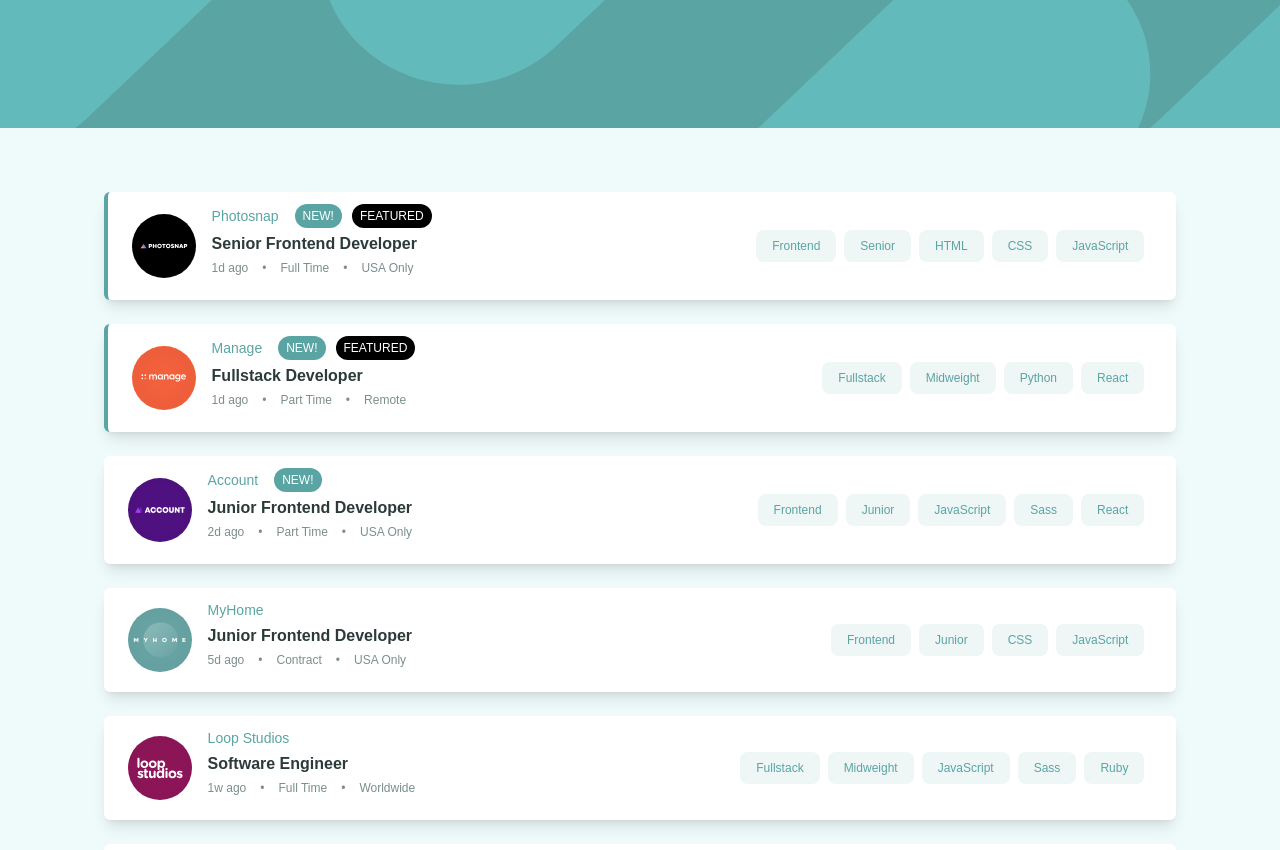
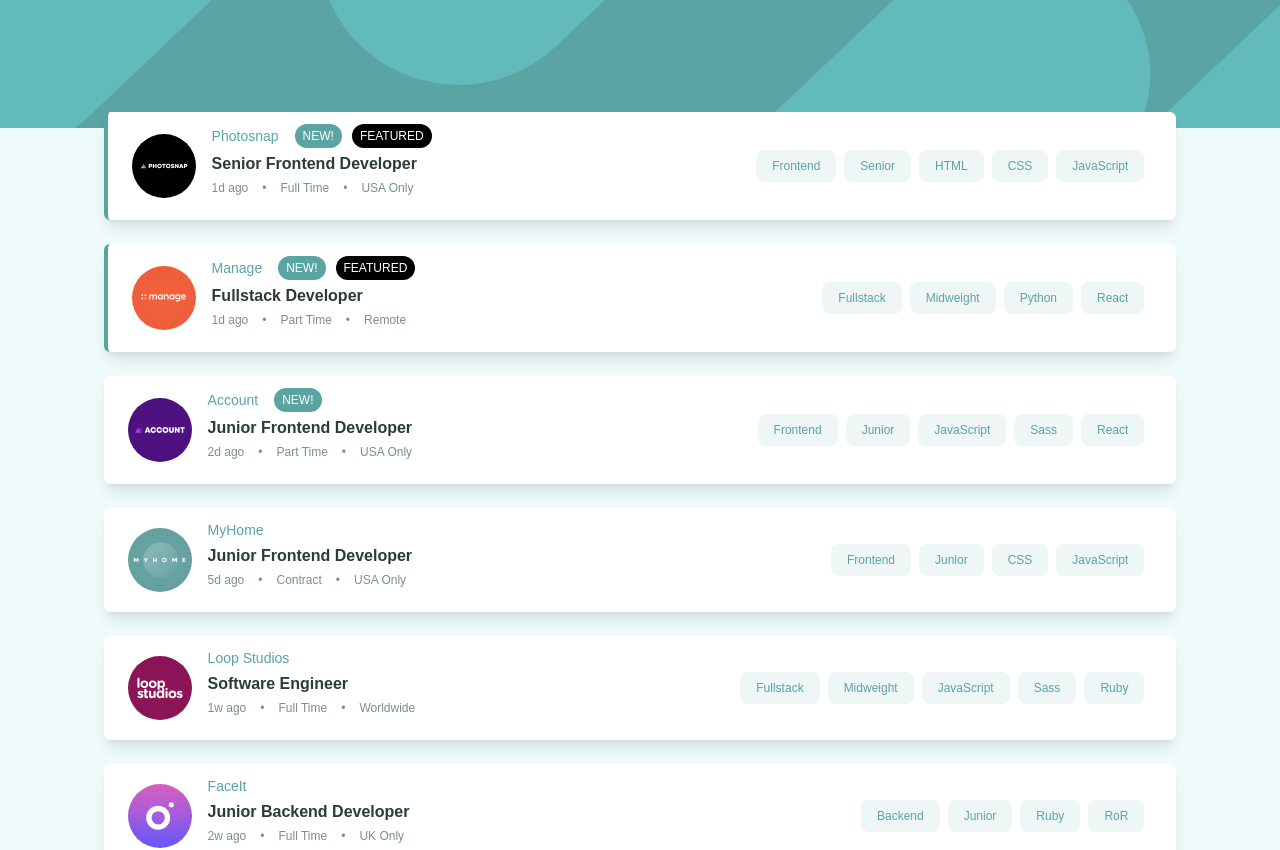
Before and after one commit to alexl8819/static-job-listings, a Vue app: page / in a window 1280 px wide. Shown: the top 850 px of the page. Built offline with nearby package versions, Linux system fonts and the light colour scheme.

Commit message:
improved layout to better fit content on smaller viewports

```diff
--- a/index.html
+++ b/index.html
@@ -15,7 +15,7 @@
     </style>
   </head>
   <body>
-    <main id="app" class="bg-light-greyish-cyan">
+    <main id="app" class="font-league-spartan bg-light-greyish-cyan">
       <noscript>Javascript must be enabled to properly view this page</noscript>
     </main>
     <footer class="attribution">
--- a/src/App.vue
+++ b/src/App.vue
@@ -10,7 +10,7 @@
   // Computed
   const availableJobs = computed(() => jobs.map((job) => Object.assign({}, job, {
     logo: job.logo.replace(/.\/images\//g, ''), // we don't want the relative path used
-    selectable: [job.role, job.level].concat(job.languages, job.tools.reverse()) // job.tools.reverse().concat(job.role, job.level, job.languages)
+    selectable: [job.role, job.level].concat(job.languages, job.tools.reverse())
   })));
   // Events
   const addToFilter = (filter) => selectedFilter.value.add(filter);
@@ -19,12 +19,11 @@
 </script>
 
 <template>
-  <header class="flex flex-col items-center h-32 pt-20 lg:pt-24 mb-20 lg:mb-12 bg-desaturated-dark-cyan bg-mobile-header lg:bg-desktop-header font-league-spartan">
-    <div class="max-w-xs lg:max-w-7xl">
-      <FilterBoard :selectedFilter="selectedFilter" @remove-filter="removeFromFilter" @remove-all="removeAll" />
-    </div>
-  </header>
-  <div class="flex flex-col justify-start items-center min-h-screen font-league-spartan">
+  <header class="h-32 bg-desaturated-dark-cyan bg-mobile-header lg:bg-desktop-header"></header>
+  <div class="flex flex-col items-center h-auto -mt-10 mb-8 lg:mb-0">
+    <FilterBoard :selectedFilter="selectedFilter" @remove-filter="removeFromFilter" @remove-all="removeAll" />
+  </div>
+  <div class="flex flex-col justify-start items-center min-h-screen">
     <div class="max-w-xs lg:max-w-7xl">
       <JobsList :jobs="availableJobs" :selectedFilter="selectedFilter" @add-filter="addToFilter" />
     </div>
--- a/src/components/FilterBoard.vue
+++ b/src/components/FilterBoard.vue
@@ -4,7 +4,7 @@ import { computed } from 'vue';
   const props = defineProps({
     selectedFilter: Set,
   });
-
+  defineEmits(['removeFilter', 'removeAll']);
   // Computed
   const isHidden = computed(() => !props.selectedFilter.size ? 'hidden' : 'block');
   const currentFilters = computed(() => Array.from(props.selectedFilter));
--- a/src/components/JobsList.vue
+++ b/src/components/JobsList.vue
@@ -5,7 +5,7 @@ const props = defineProps({
     jobs: Array,
     selectedFilter: Set
   });
-
+  defineEmits(['addFilter']);
   // Computed
   const filteredJobs = computed(() => !props.selectedFilter.size ? props.jobs : props.jobs.filter((job) => Array.from(props.selectedFilter).every((v) => job.selectable.includes(v))));
   // Methods
@@ -14,7 +14,7 @@ const renderLogo = (imgName) => new URL(`../assets/images/${imgName}`, import.me
 </script>
 
 <template>
-  <div class="space-y-6 my-2">
+  <div class="space-y-6 my-4 lg:my-6">
     <template v-for="job in filteredJobs" :key="job.id">
       <article class="flex flex-col lg:flex-row justify-between lg:items-center my-4 py-4 lg:py-2 px-6 rounded-md shadow-lg bg-white" :class="isFeaturedNew(job)">
         <div class="flex flex-col lg:flex-row lg:items-center lg:w-[37rem]">
```
Lines whose indentation alone changed are shown as unchanged.
